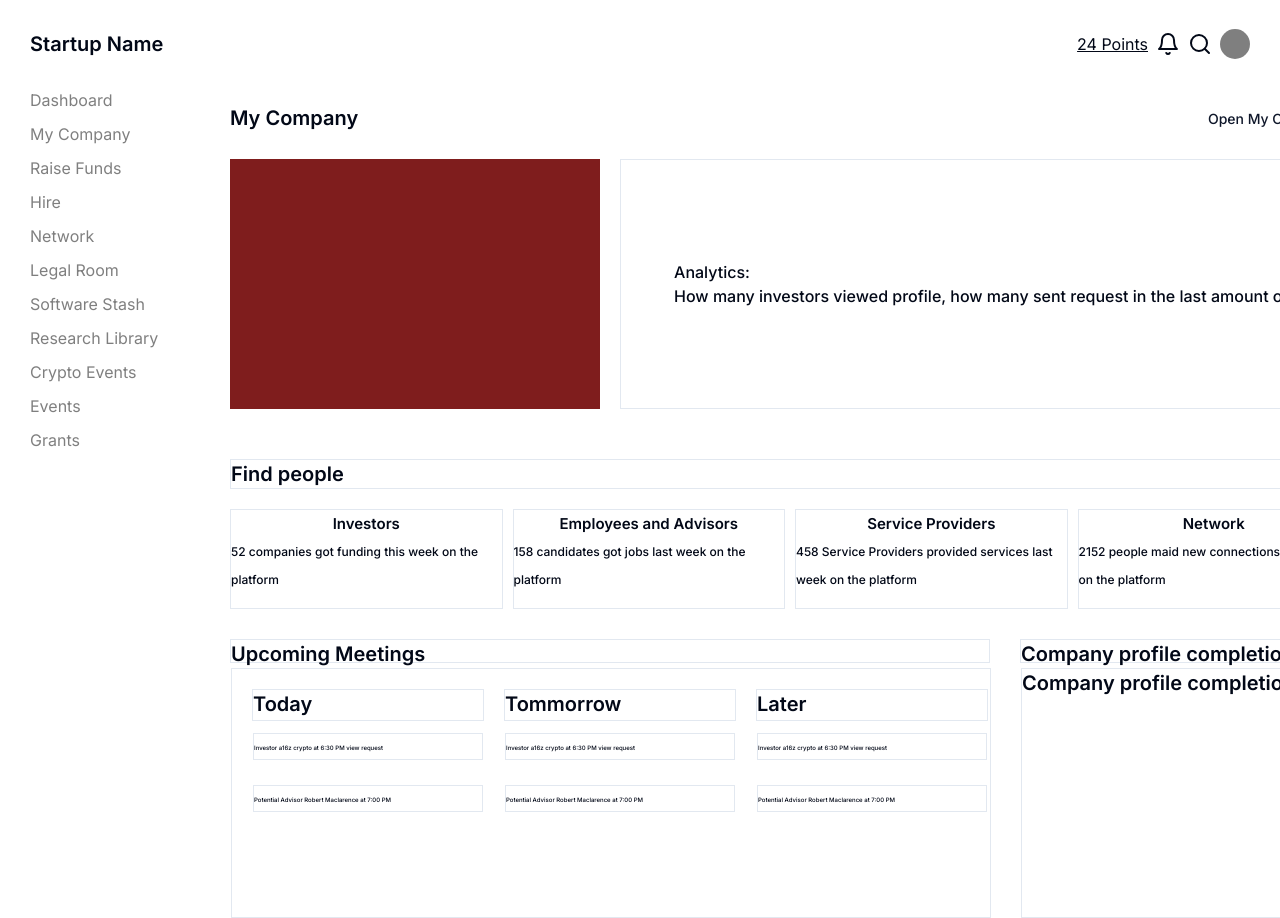
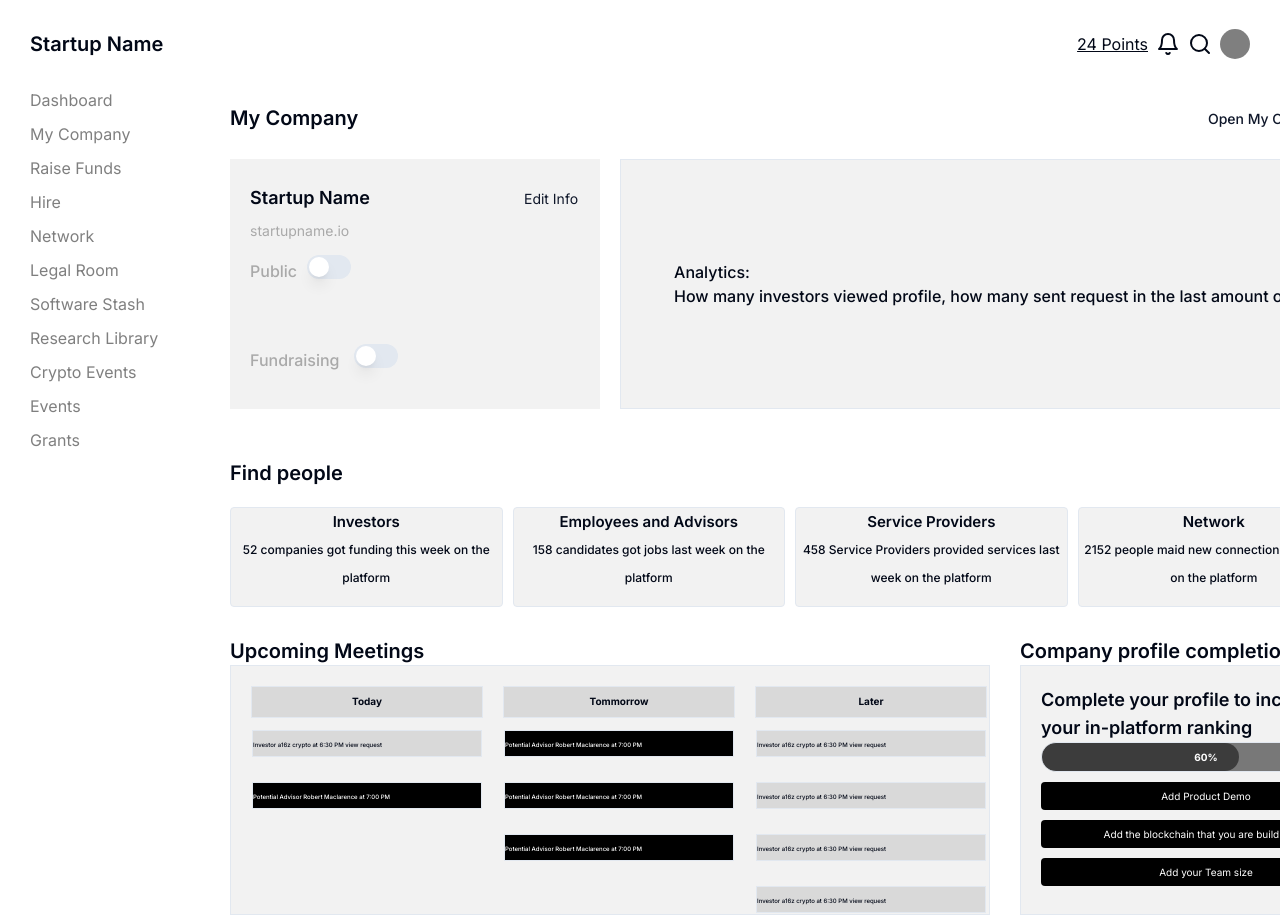
Before and after one commit to ShaikhNabeelShabbir/unbundl-web, a React (Vite) app: page /founder-dashboard in a window 1280 px wide. Both pictures are taken after a click on the button "Dashboard". Shown: the top 918 px of the page. Built offline with nearby package versions, Linux system fonts and the light colour scheme.

Commit message:
dashboard

```diff
--- a/src/pages/startup/dashboard.tsx
+++ b/src/pages/startup/dashboard.tsx
@@ -1,9 +1,10 @@
 import { Button } from "@/components/ui/button";
+import { Switch } from "@/components/ui/switch";
 import React from "react";
 
 const Dashboard: React.FC = () => {
   return (
-    <div className="flex ml-[30px] mr-[30px]">
+    <div className="flex ml-[30px] mr-[30px] mb-[30px]">
       <div className="flex-1 py-[97px]">
         <div className="flex items-center justify-between">
           <p className="font-semibold text-[20px]">My Company</p>
@@ -16,83 +17,130 @@ const Dashboard: React.FC = () => {
           </Button>
         </div>
         <div className="flex flex-row">
-          <div className="mt-[20px] mb-[20px] font-medium text-base w-[370px] h-[250px] bg-red-900"></div>
-          <div className="mt-[20px] mb-[20px] font-medium text-base ml-[20px] w-[760px] h-[250px] border flex items-center justify-center">
+          <div className="mt-[20px] mb-[20px] font-medium text-base w-[370px] h-[250px]  bg-black/5 ">
+            <div className="font-semibold text-[18px] mt-[20px] ml-[20px]">
+              Startup Name
+              <Button
+                variant="link"
+                className="pl-[154px] text-[14px] font-normal"
+              >
+                Edit Info
+              </Button>
+              <div className="font-normal text-[14px] text-black/30">
+                startupname.io
+              </div>
+              <div className="font-medium text-[16px] text-black/30 mt-[12px]">
+                Public
+                <Switch className="ml-[10px] " />
+              </div>
+              <div className="font-medium text-[16px] text-black/30 mt-[61px]">
+                Fundraising <Switch className="ml-[10px] " />
+              </div>
+            </div>
+          </div>
+          <div className="mt-[20px] mb-[20px] font-medium text-base ml-[20px] w-[760px] h-[250px] border flex items-center justify-center  bg-black/5 ">
             Analytics:
             <br /> How many investors viewed profile, how many sent request in
             the last amount of time
           </div>
         </div>
-        <div className="mt-[30px] mb-[20px] border mr-[30px] font-semibold text-lg">
+        <div className="mt-[30px] mb-[20px]  mr-[30px] font-semibold text-lg">
           Find people
         </div>
         <div className="flex flex-row mr-[30px] font-semibold text-lg space-x-[10px]">
-          <div className="border w-[272.5px] h-[100px] font-semibold text-[15px]">
+          <div className="border w-[272.5px] h-[100px] font-semibold text-[15px] rounded-[4px]  bg-black/5 ">
             <div className="flex items-center justify-center">Investors </div>
-            <div className="text-[12px] font-medium flex items-center justify-center">
+            <div className="text-[12px] font-medium flex items-center justify-center text-center">
               52 companies got funding this week on the platform
             </div>
           </div>
-          <div className="border w-[272.5px] h-[100px] font-semibold text-[15px]">
+          <div className="border w-[272.5px] h-[100px] font-semibold text-[15px] rounded-[4px]  bg-black/5 ">
             <div className="flex items-center justify-center">
               Employees and Advisors{" "}
             </div>
-            <div className="text-[12px] font-medium flex items-center justify-center">
+            <div className="text-[12px] font-medium flex items-center justify-center text-center">
               158 candidates got jobs last week on the platform
             </div>{" "}
           </div>
-          <div className="border w-[272.5px] h-[100px] font-semibold text-[15px] ">
+          <div className="border w-[272.5px] h-[100px] font-semibold text-[15px] rounded-[4px]  bg-black/5 ">
             <div className="flex items-center justify-center">
               Service Providers{" "}
             </div>
-            <div className="text-[12px] font-medium flex items-center justify-center">
+            <div className="text-[12px] font-medium flex items-center justify-center text-center">
               458 Service Providers provided services last week on the platform
             </div>
           </div>
-          <div className="border w-[272.5px] h-[100px] font-semibold text-[15px]">
-            <div className="flex items-center justify-center">Network </div>
-            <div className="text-[12px] font-medium flex items-center justify-center ">
+          <div className="border w-[272.5px] h-[100px] font-semibold text-[15px] rounded-[4px]  bg-black/5 ">
+            <div className="flex items-center justify-center ">Network </div>
+            <div className="text-[12px] font-medium flex items-center justify-center text-center">
               2152 people maid new connections last week on the platform
             </div>
           </div>
         </div>
         <div className="flex flex-row mb-[10px]">
-          <div className="mt-[30px] mb-[20px] w-[760px] h-[24px] border mr-[30px] font-semibold text-lg">
+          <div className="mt-[30px] mb-[20px] w-[760px] h-[24px] mr-[30px] font-semibold text-lg">
             Upcoming Meetings{" "}
-            <div className="w-[760px] h-[250px] border flex flex-row ">
-              <div className="w-[233px] h-[32px] border mt-[20px] ml-[20px] mr-[10px] flex flex-col ">
+            <div className="w-[760px] h-[250px] border flex flex-row bg-black/5 ">
+              <div className="w-[233px] h-[32px] border mt-[20px] ml-[20px] mr-[10px] flex flex-col font-bold text-[10px] items-center  bg-black/10">
                 Today
-                <div className="w-[230px] h-[27px] border mt-[15px] mb-[10px] font-medium text-[6px]">
+                <div className="w-[230px] h-[27px] border mt-[15px] mb-[10px] font-medium text-[6px]  bg-black/10">
                   Investor a16z crypto at 6:30 PM view request
                 </div>
-                <div className="w-[230px] h-[27px] border mt-[15px] mb-[10px] font-medium text-[6px]">
+                <div className="w-[230px] h-[27px] border mt-[15px] mb-[10px] font-medium text-[6px] bg-black text-white">
                   Potential Advisor Robert Maclarence at 7:00 PM
                 </div>
               </div>
-              <div className="w-[233px] h-[32px] border mt-[20px] ml-[10px] mr-[10px] flex flex-col">
+              <div className="w-[233px] h-[32px] border mt-[20px] ml-[10px] mr-[10px] flex flex-col font-bold text-[10px] items-center  bg-black/10">
                 Tommorrow
-                <div className="w-[230px] h-[27px] border mt-[15px] mb-[10px] font-medium text-[6px]">
-                  Investor a16z crypto at 6:30 PM view request
+                <div className="w-[230px] h-[27px] border mt-[15px] mb-[10px] font-medium text-[6px] bg-black text-white">
+                  Potential Advisor Robert Maclarence at 7:00 PM
                 </div>
-                <div className="w-[230px] h-[27px] border mt-[15px] mb-[10px] font-medium text-[6px]">
+                <div className="w-[230px] h-[27px] border mt-[15px] mb-[10px] font-medium text-[6px] bg-black text-white">
+                  Potential Advisor Robert Maclarence at 7:00 PM
+                </div>{" "}
+                <div className="w-[230px] h-[27px] border mt-[15px] mb-[10px] font-medium text-[6px] bg-black text-white">
                   Potential Advisor Robert Maclarence at 7:00 PM
                 </div>
               </div>
-              <div className="w-[233px] h-[32px] border mt-[20px] ml-[10px] mr-[10px] flex flex-col">
+              <div className="w-[233px] h-[32px] border mt-[20px] ml-[10px] mr-[10px] flex flex-col font-bold text-[10px] items-center  bg-black/10">
                 Later
-                <div className="w-[230px] h-[27px] border mt-[15px] mb-[10px] font-medium text-[6px]">
+                <div className="w-[230px] h-[27px] border mt-[15px] mb-[10px] font-medium text-[6px]  bg-black/10">
                   Investor a16z crypto at 6:30 PM view request
                 </div>
-                <div className="w-[230px] h-[27px] border mt-[15px] mb-[10px] font-medium text-[6px]">
-                  Potential Advisor Robert Maclarence at 7:00 PM
+                <div className="w-[230px] h-[27px] border mt-[15px] mb-[10px] font-medium text-[6px]  bg-black/10">
+                  Investor a16z crypto at 6:30 PM view request
+                </div>{" "}
+                <div className="w-[230px] h-[27px] border mt-[15px] mb-[10px] font-medium text-[6px]  bg-black/10">
+                  Investor a16z crypto at 6:30 PM view request
+                </div>{" "}
+                <div className="w-[230px] h-[27px] border mt-[15px] mb-[10px] font-medium text-[6px]  bg-black/10">
+                  Investor a16z crypto at 6:30 PM view request
                 </div>
               </div>
             </div>
           </div>
-          <div className="mt-[30px] mb-[20px] w-[360px] h-[24px] border mr-[30px] font-semibold text-lg">
+          <div className="mt-[30px] mb-[20px] w-[360px] h-[24px] mr-[30px] font-semibold text-lg ">
             Company profile completion{" "}
-            <div className="w-[360px] h-[250px] border ">
-              Company profile completion
+            <div className="w-[360px] h-[250px] border font-semibold text-[18px] px-[20px] pt-[20px] bg-black/5">
+              Complete your profile to increase your in-platform ranking{" "}
+              <div className="relative w-[330px] h-[30px] border rounded-full bg-black/50">
+                <div
+                  className="absolute top-0 left-0 h-full bg-black/50 rounded-full"
+                  style={{ width: "60%" }}
+                ></div>
+                <span className="absolute inset-0 flex items-center justify-center text-white text-[10px] font-bold ">
+                  60%
+                </span>
+              </div>
+              <div className="text-[10px] text-white my-[10px] font-normal rounded-[4px] flex items-center justify-center bg-black w-[330px] h-[32]">
+                Add Product Demo
+              </div>
+              <div className="text-[10px] text-white my-[10px] font-normal rounded-[4px] flex items-center justify-center bg-black w-[330px] h-[32]">
+                Add the blockchain that you are building on
+              </div>
+              <div className="text-[10px] text-white my-[10px] font-normal rounded-[4px] flex items-center justify-center bg-black w-[330px] h-[32]">
+                Add your Team size
+              </div>
             </div>
           </div>
         </div>
```
